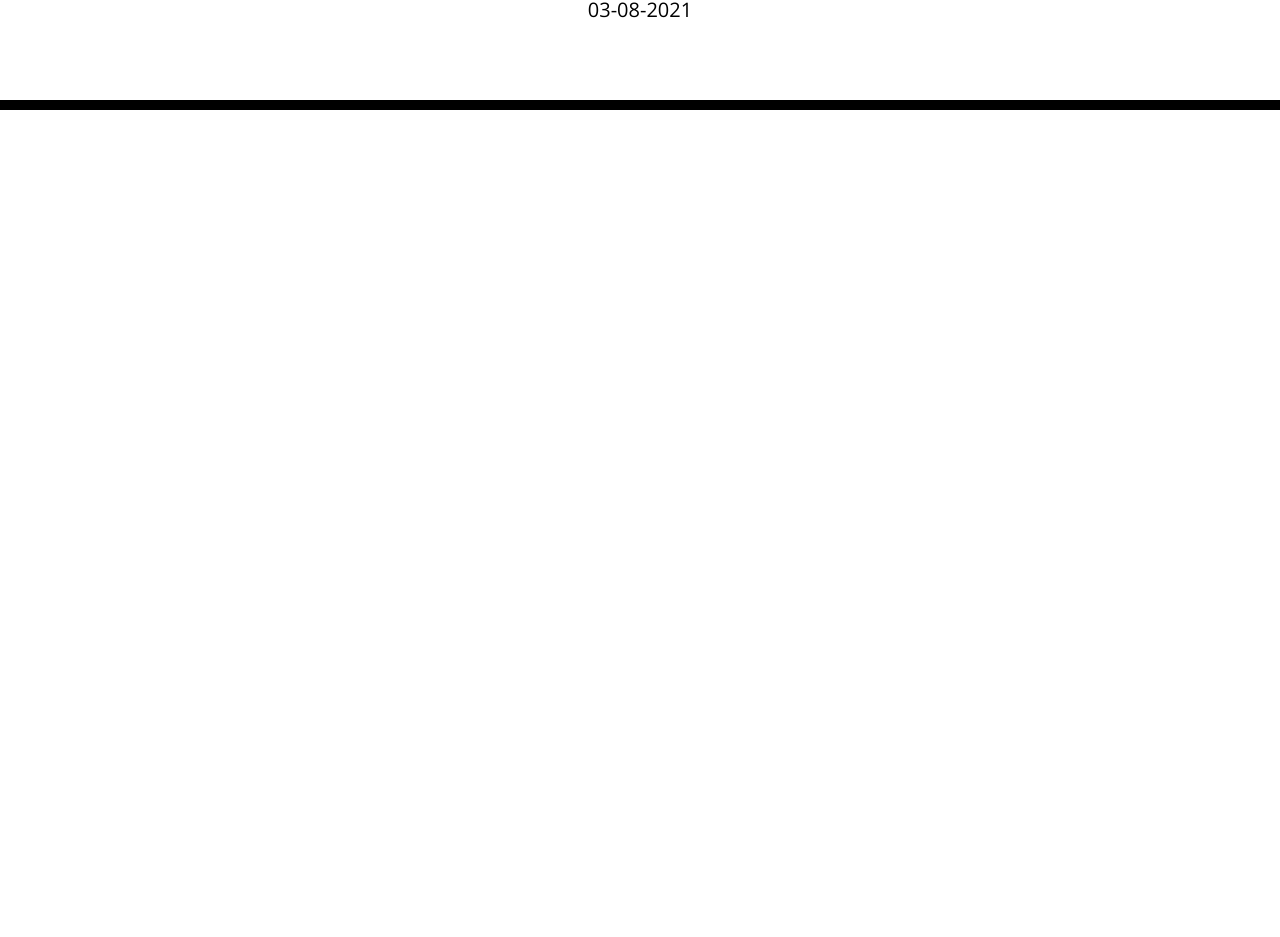
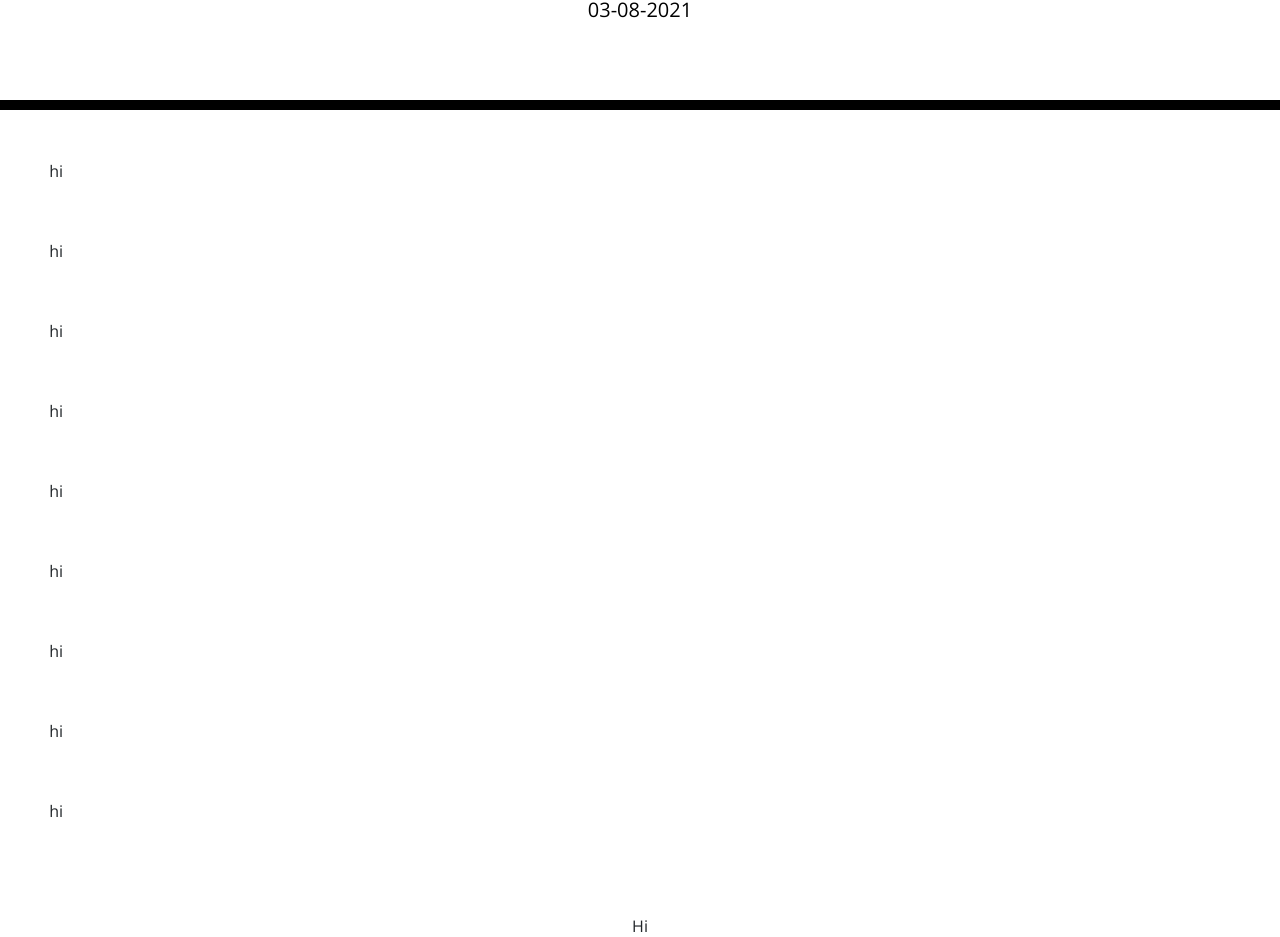
Before and after one commit to whatsnextnick/DailyPlanner, a website with bundled scripts: page Develop/index.html in a window 1280 px wide. Shown: the part 194-1131 px from the top of the page. Before the commit the page ends 800 px from the top, so only its background shows below. Built offline with nearby package versions, Linux system fonts and the light colour scheme.

Commit message:
adding rows for timeblock

```diff
--- a/Develop/index.html
+++ b/Develop/index.html
@@ -19,8 +19,6 @@
       rel="stylesheet"
     />
     <link rel="stylesheet" href="style.css" />
-    <link href="https://cdnjs.cloudflare.com/ajax/libs/font-awesome/4.7.0/css/font-awesome.css" rel="stylesheet">
-
     <title>Work Day Scheduler</title>
   </head>
 
@@ -30,8 +28,22 @@
       <p class="lead">A simple calendar app for scheduling your work day</p>
       <p id="currentDay" class="lead"></p>
     </header>
-    <div id="timeblock" class="container">
+    <div id="timeblock" class="time-block">
       <!-- Timeblocks go here -->
+      <div class="card-body">
+        <ul>
+          <li class="row"> hi</li>
+          <li class="row"> hi</li>
+          <li class="row"> hi</li>
+          <li class="row"> hi</li>
+          <li class="row"> hi</li>
+          <li class="row"> hi</li>
+          <li class="row"> hi</li>
+          <li class="row"> hi</li>
+          <li class="row"> hi</li>
+        </ul>
+
+      </div>
     </div>
 
     <script src="https://code.jquery.com/jquery-3.4.1.min.js"></script>
--- a/Develop/script.js
+++ b/Develop/script.js
@@ -6,7 +6,7 @@
 
   $("#currentDay").text(date);
 
-  $("#timeblock").append($("<div id ='timeCard' class = 'card-section'>"));
+  $("#timeblock").append($("<div>").addClass("cardbody").text("Hi"));
 //   .attr({id:"timeCard", class":"card-section"}));
   // eslint-disable-next-line no-unused-vars
   const workhours = 9;
```
